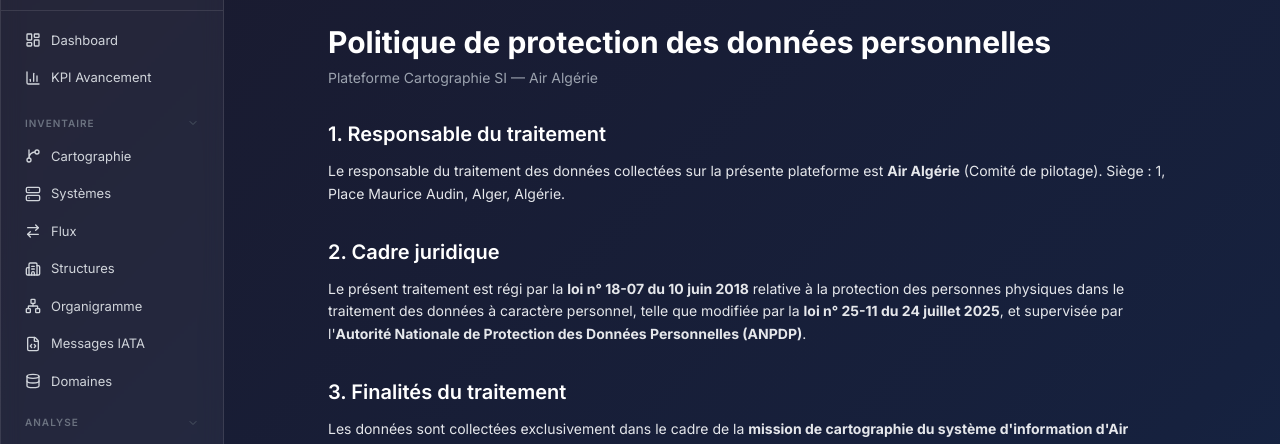
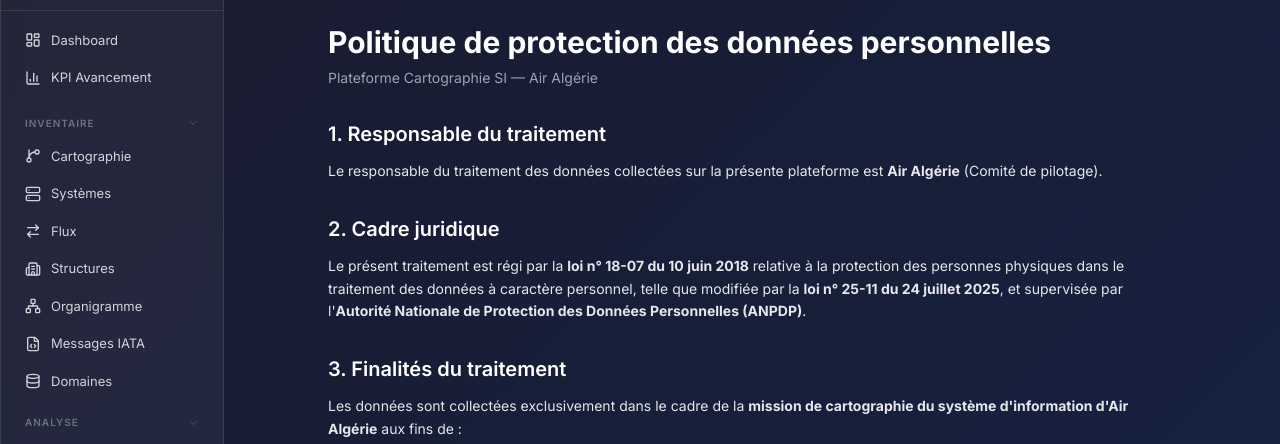
Before and after one commit to mkarki/cartographie-si-airalgerie, a Django app: page /privacy/ in a window 1280 px wide. Shown: the part 56-500 px from the top of the page. Run offline with Django 4.2, Linux system fonts and the light colour scheme; some libraries are stand-ins or nearby versions.

Commit message:
Privacy: remove HQ address

```diff
--- a/templates/cartography/privacy.html
+++ b/templates/cartography/privacy.html
@@ -17,7 +17,6 @@
         <p class="text-sm leading-relaxed">
             Le responsable du traitement des données collectées sur la présente plateforme est
             <strong>Air Algérie</strong> (Comité de pilotage).
-            Siège : 1, Place Maurice Audin, Alger, Algérie.
         </p>
     </section>
 
```
